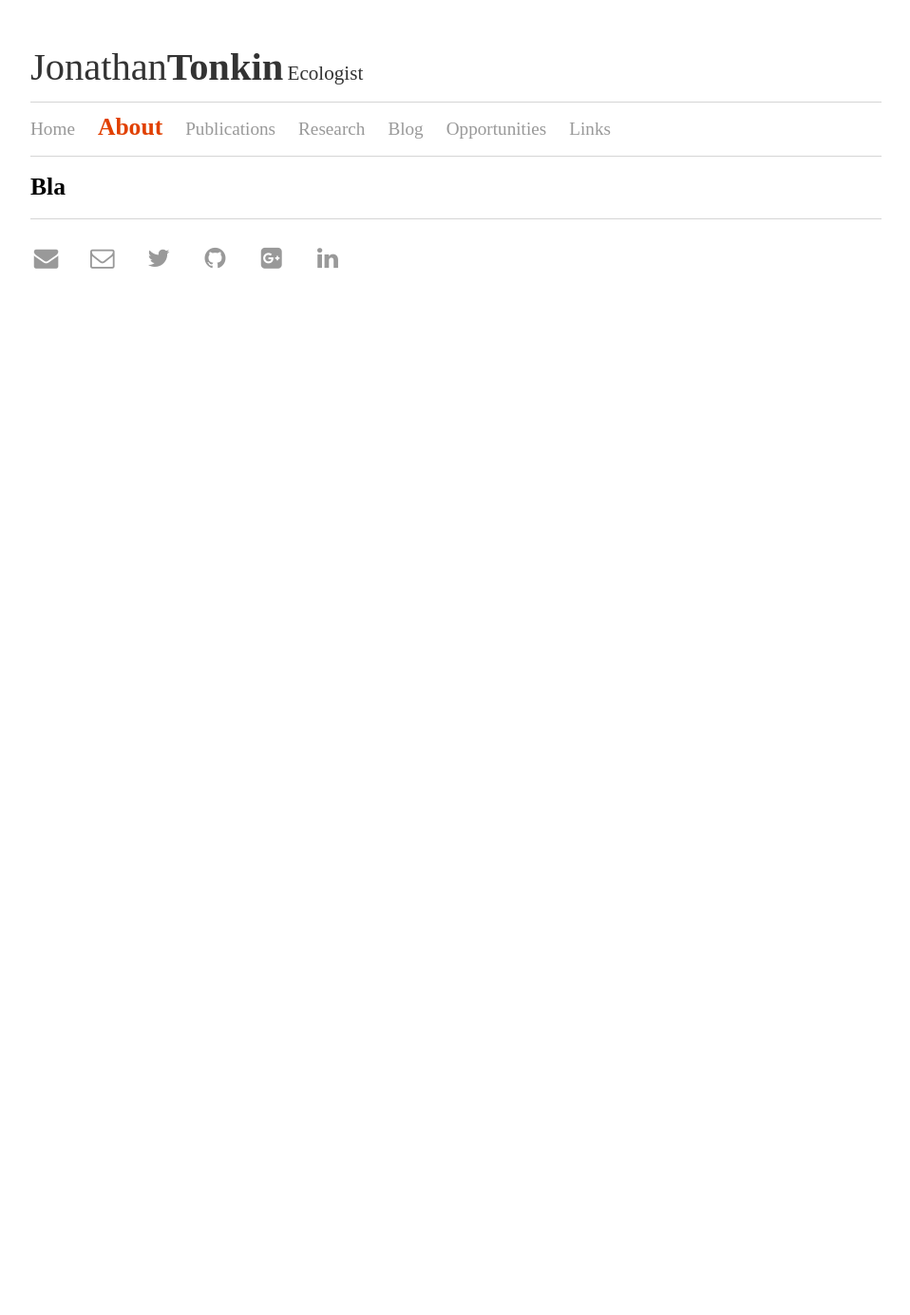
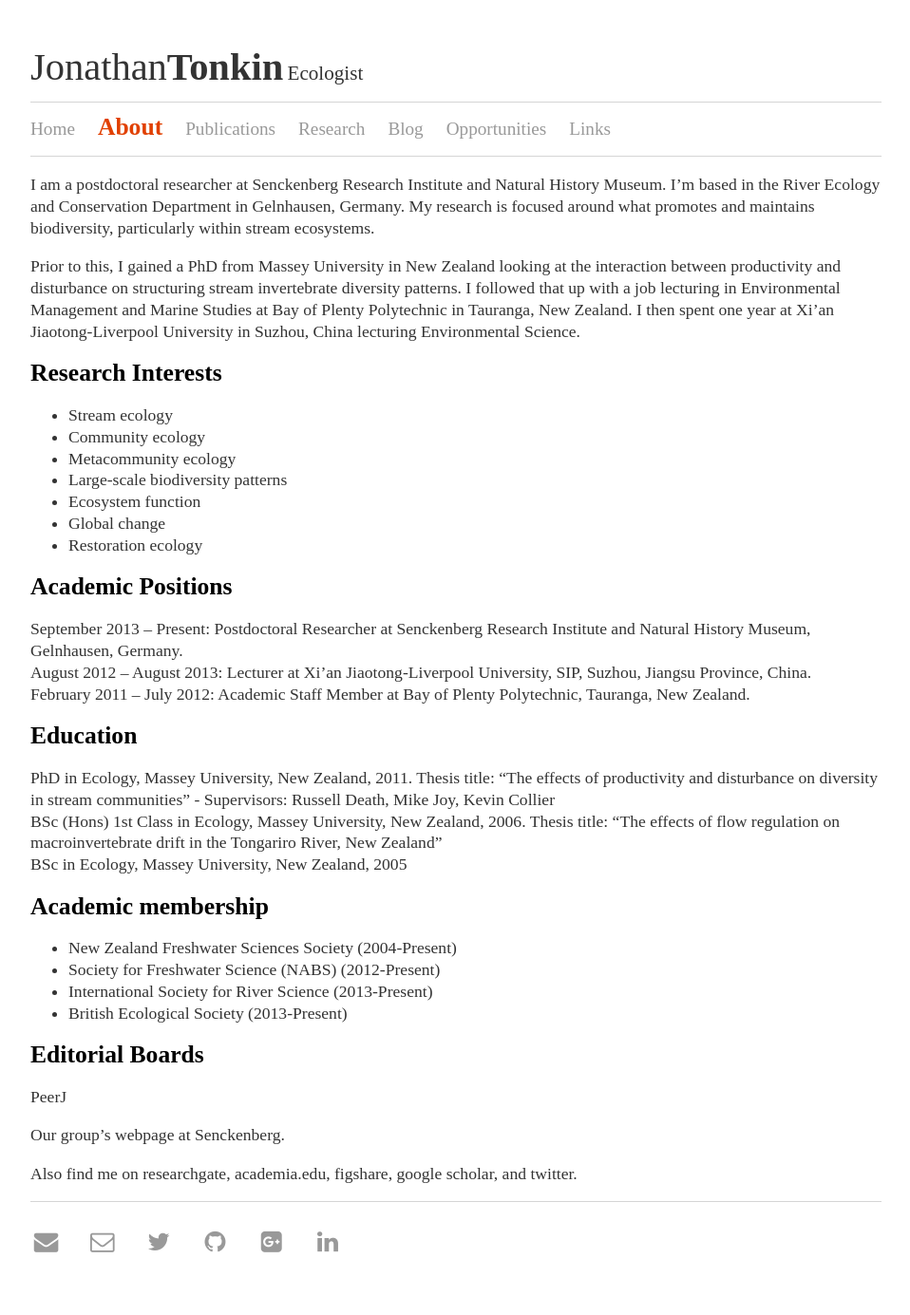
Before and after one commit to jdtonkin/jdtonkin.github.io, a Jekyll site: the page built from About/index.md, in a window 1280 px wide. Shown: the whole page at 95% size, without its empty margins (160-1118 px from the left). Built offline with Jekyll 4.4.1, drawn with Linux system fonts in a browser that asks for light colours; nearby versions of some CDN libraries; some web fonts are replaced; before the commit the page ends 900 px from its top, so only the background shows below that.

Commit message:
added about details - needs editing

```diff
--- /dev/null
+++ b/About/index.md
@@ -0,0 +1,48 @@
+---
+layout: default
+title: About
+---
+
+
+
+I am a postdoctoral researcher at Senckenberg Research Institute and Natural History Museum. I’m based in the River Ecology and Conservation Department in Gelnhausen, Germany. My research is focused around what promotes and maintains biodiversity, particularly within stream ecosystems.
+
+Prior to this, I gained a PhD from Massey University in New Zealand looking at the interaction between productivity and disturbance on structuring stream invertebrate diversity patterns. I followed that up with a job lecturing in Environmental Management and Marine Studies at Bay of Plenty Polytechnic in Tauranga, New Zealand. I then spent one year at Xi’an Jiaotong-Liverpool University in Suzhou, China lecturing Environmental Science.
+
+#Research Interests
+- Stream ecology
+- Community ecology
+- Metacommunity ecology
+- Large-scale biodiversity patterns
+- Ecosystem function
+- Global change
+- Restoration ecology
+
+
+#Academic Positions
+
+September 2013 – Present: Postdoctoral Researcher at Senckenberg Research Institute and Natural History Museum, Gelnhausen, Germany.
+August 2012 – August 2013: Lecturer at Xi’an Jiaotong-Liverpool University, SIP, Suzhou, Jiangsu Province, China.
+February 2011 – July 2012: Academic Staff Member at Bay of Plenty Polytechnic, Tauranga, New Zealand.
+
+
+#Education
+
+PhD in Ecology, Massey University, New Zealand, 2011. Thesis title: “The effects of productivity and disturbance on diversity in stream communities” - Supervisors: Russell Death, Mike Joy, Kevin Collier
+BSc (Hons) 1st Class in Ecology, Massey University, New Zealand, 2006. Thesis title: “The effects of flow regulation on macroinvertebrate drift in the Tongariro River, New Zealand”
+BSc in Ecology, Massey University, New Zealand, 2005
+
+
+#Academic membership
+- New Zealand Freshwater Sciences Society (2004-Present)
+- Society for Freshwater Science (NABS) (2012-Present)
+- International Society for River Science (2013-Present)
+- British Ecological Society (2013-Present)
+
+
+#Editorial Boards
+PeerJ
+
+Our group's webpage at Senckenberg.
+
+Also find me on researchgate, academia.edu, figshare, google scholar, and twitter.
```
Also changed, not shown: index.md (+7 -7 lines).
